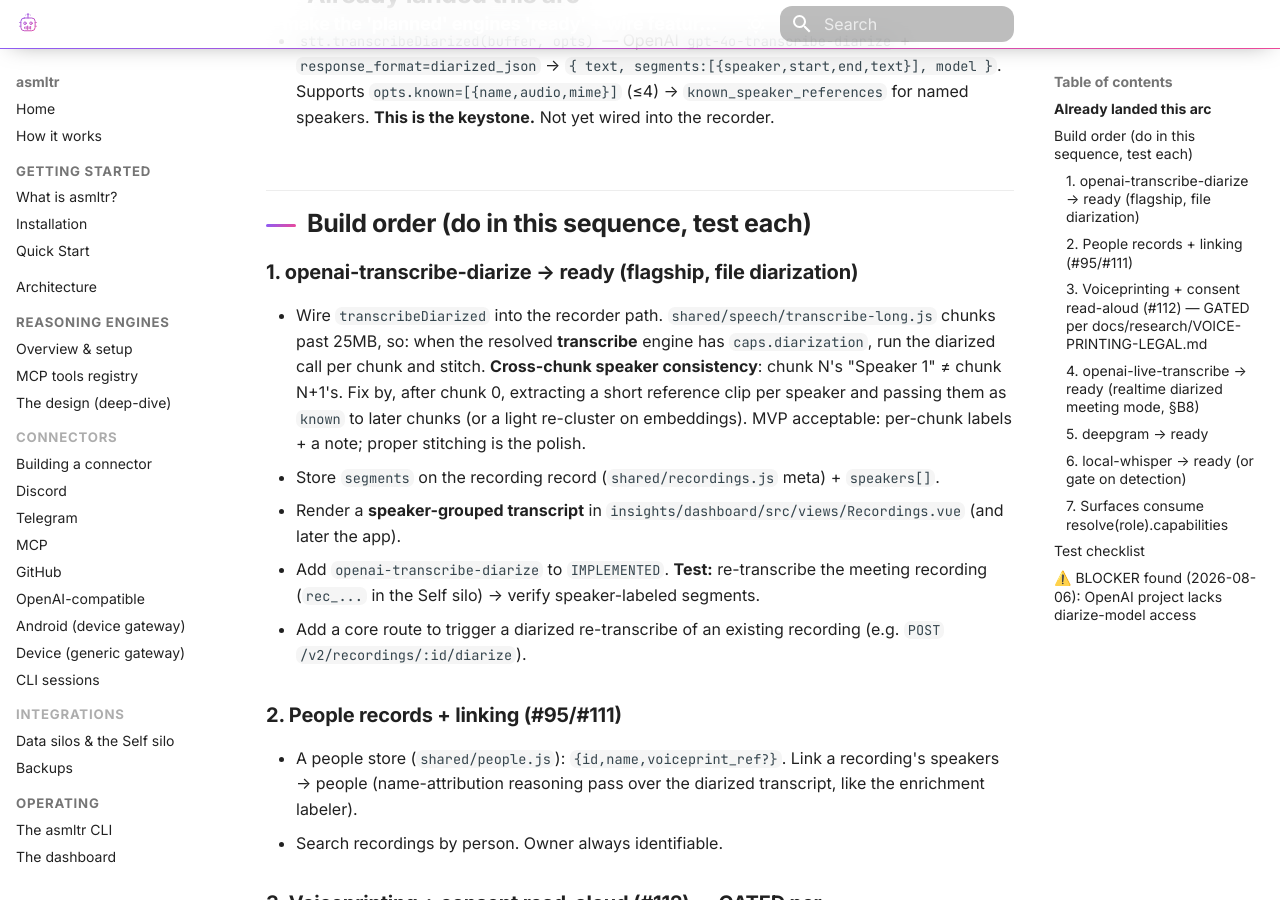
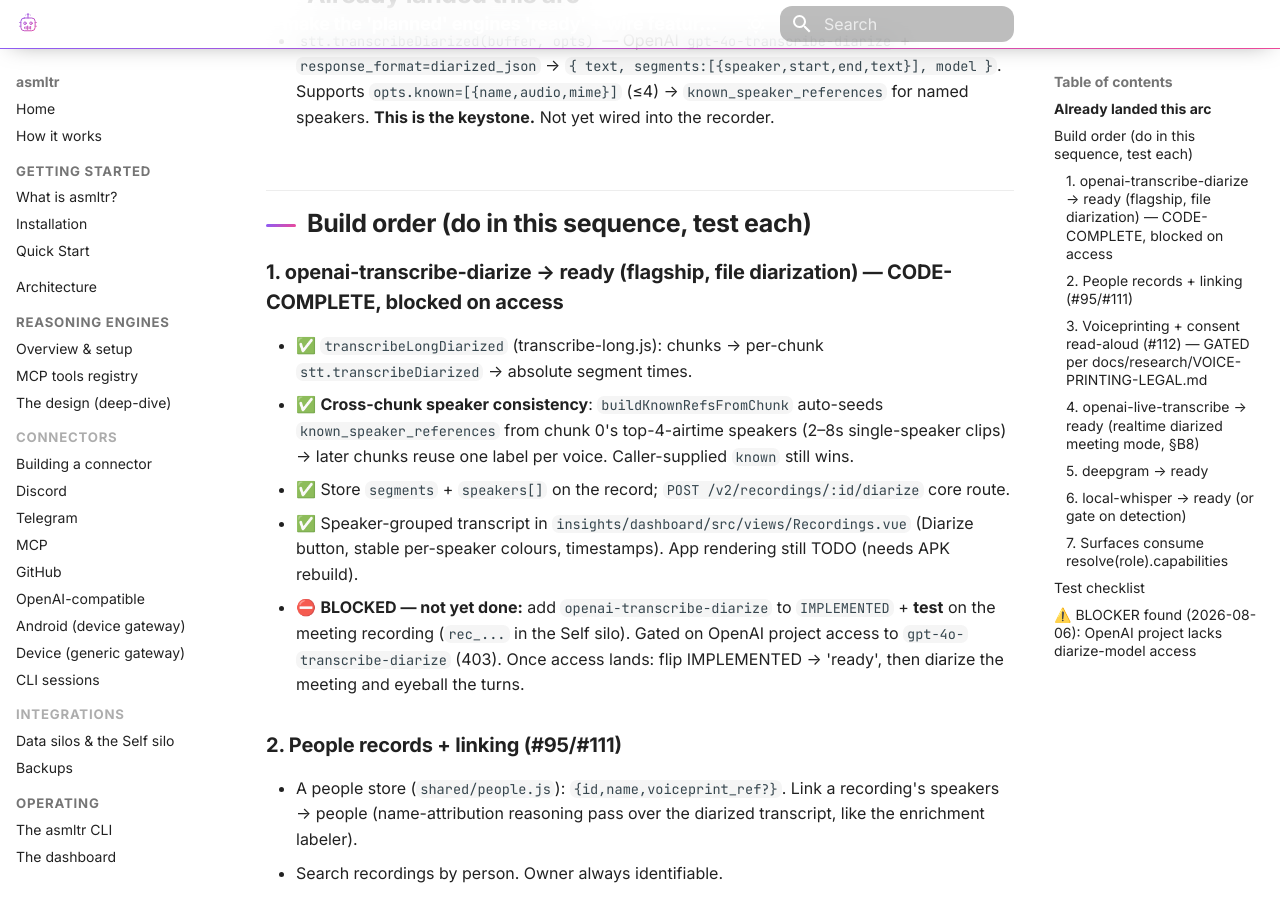
Before and after one commit to gtwy/asmltr, an MkDocs documentation site: the page built from docs/VOICE-CAPABILITY-BUILD.md, in a window 1280 px wide and 900 px high, scrolled down 491 px. Built offline with MkDocs 1.6.1 and Material for MkDocs 9.7.7, drawn with Linux system fonts in a browser that asks for light colours; comment, search, counter and statistics services are not loaded.

Commit message:
docs(voice): step 1 code-complete (stitching landed); only IMPLEMENTED flip + test remain, gated on OpenAI access

```diff
--- a/docs/VOICE-CAPABILITY-BUILD.md
+++ b/docs/VOICE-CAPABILITY-BUILD.md
@@ -14,17 +14,18 @@
 
 ## Build order (do in this sequence, test each)
 
-### 1. openai-transcribe-diarize → ready  (flagship, file diarization)
-- Wire `transcribeDiarized` into the recorder path. `shared/speech/transcribe-long.js` chunks past 25MB, so:
-  when the resolved **transcribe** engine has `caps.diarization`, run the diarized call per chunk and stitch.
-  **Cross-chunk speaker consistency**: chunk N's "Speaker 1" ≠ chunk N+1's. Fix by, after chunk 0, extracting
-  a short reference clip per speaker and passing them as `known` to later chunks (or a light re-cluster on
-  embeddings). MVP acceptable: per-chunk labels + a note; proper stitching is the polish.
-- Store `segments` on the recording record (`shared/recordings.js` meta) + `speakers[]`.
-- Render a **speaker-grouped transcript** in `insights/dashboard/src/views/Recordings.vue` (and later the app).
-- Add `openai-transcribe-diarize` to `IMPLEMENTED`. **Test:** re-transcribe the meeting recording
-  (`rec_...` in the Self silo) → verify speaker-labeled segments.
-- Add a core route to trigger a diarized re-transcribe of an existing recording (e.g. `POST /v2/recordings/:id/diarize`).
+### 1. openai-transcribe-diarize → ready  (flagship, file diarization) — CODE-COMPLETE, blocked on access
+- ✅ `transcribeLongDiarized` (transcribe-long.js): chunks → per-chunk `stt.transcribeDiarized` → absolute
+  segment times.
+- ✅ **Cross-chunk speaker consistency**: `buildKnownRefsFromChunk` auto-seeds `known_speaker_references`
+  from chunk 0's top-4-airtime speakers (2–8s single-speaker clips) → later chunks reuse one label per voice.
+  Caller-supplied `known` still wins.
+- ✅ Store `segments` + `speakers[]` on the record; `POST /v2/recordings/:id/diarize` core route.
+- ✅ Speaker-grouped transcript in `insights/dashboard/src/views/Recordings.vue` (Diarize button, stable
+  per-speaker colours, timestamps). App rendering still TODO (needs APK rebuild).
+- ⛔ **BLOCKED — not yet done:** add `openai-transcribe-diarize` to `IMPLEMENTED` + **test** on the meeting
+  recording (`rec_...` in the Self silo). Gated on OpenAI project access to `gpt-4o-transcribe-diarize`
+  (403). Once access lands: flip IMPLEMENTED → 'ready', then diarize the meeting and eyeball the turns.
 
 ### 2. People records + linking (#95/#111)
 - A people store (`shared/people.js`): `{id,name,voiceprint_ref?}`. Link a recording's speakers → people
```
